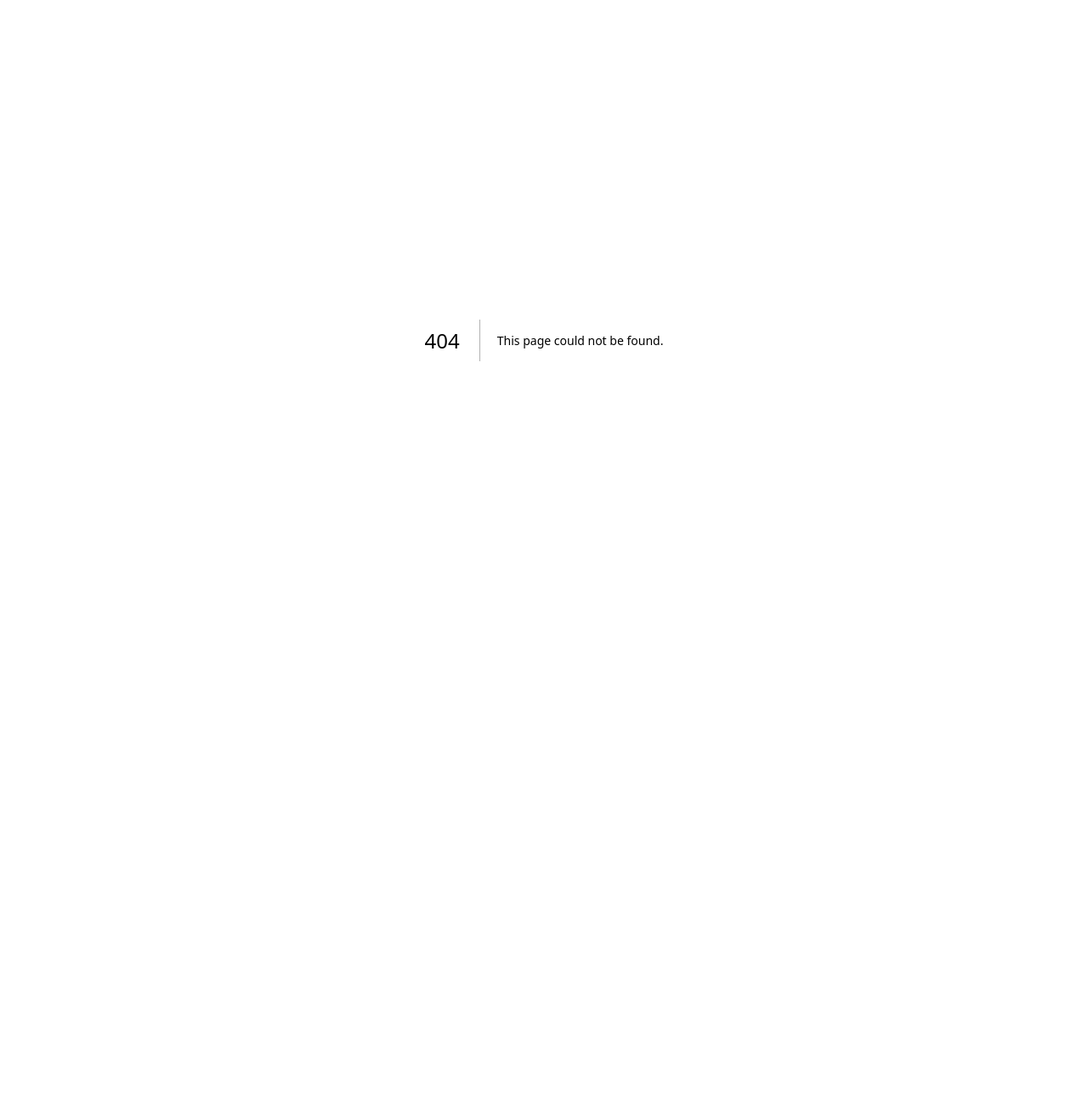
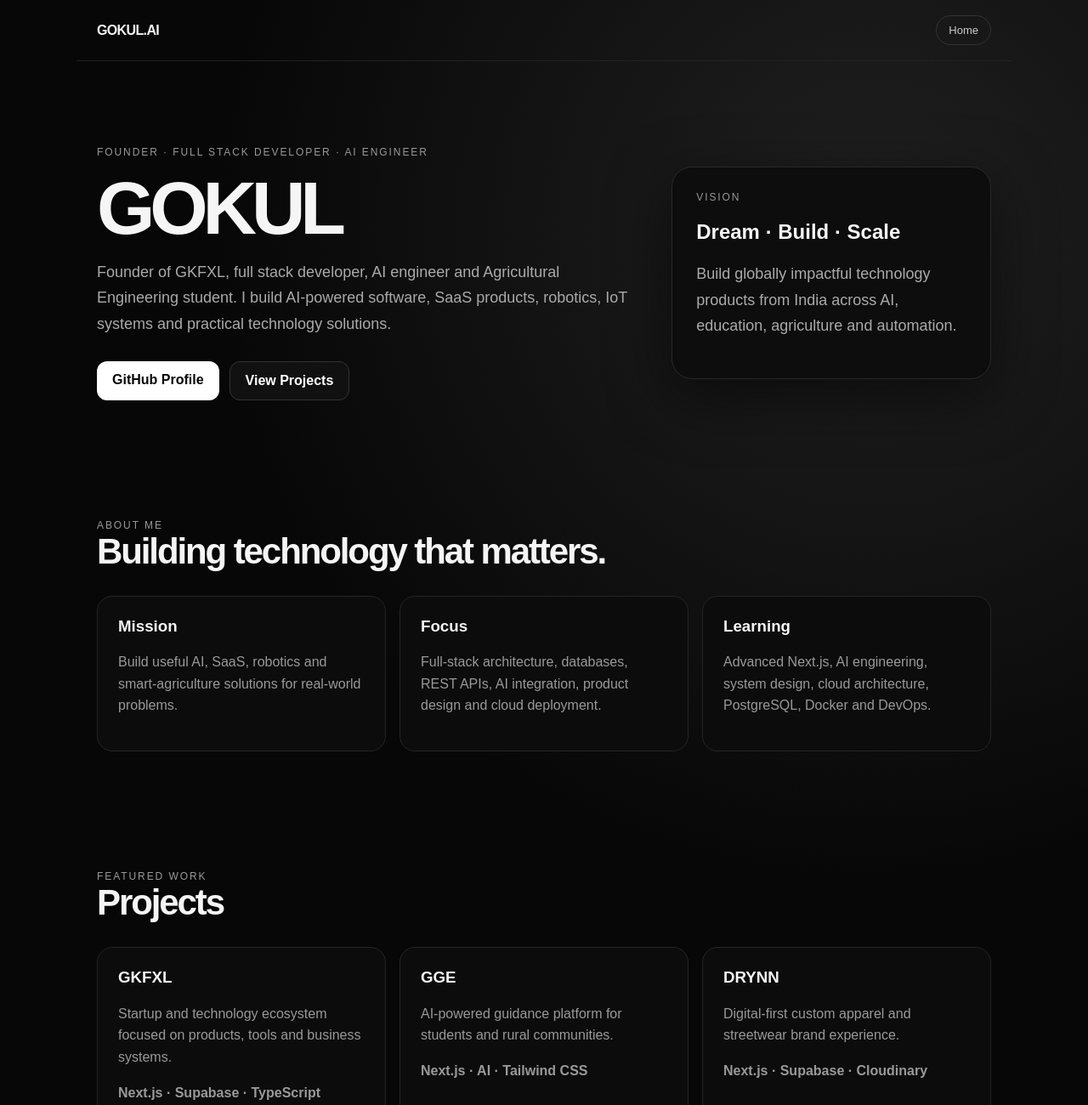
Before and after one commit to gokulmaniraj2008-collab/Gokul-aibot, a Next.js app: page /portfolio in a window 1280 px wide. Before the commit this address had no page. Shown: the top 1300 px of the page at 85% size. Before the commit the page ends 800 px from the top, so only its background shows below. Built offline with nearby package versions, Linux system fonts and the light colour scheme.

Commit message:
Add Gokul AI portfolio page

```diff
--- /dev/null
+++ b/app/portfolio/page.tsx
@@ -0,0 +1,93 @@
+export default function Portfolio() {
+  const projects = [
+    ["GKFXL", "Startup and technology ecosystem focused on products, tools and business systems.", "Next.js · Supabase · TypeScript"],
+    ["GGE", "AI-powered guidance platform for students and rural communities.", "Next.js · AI · Tailwind CSS"],
+    ["DRYNN", "Digital-first custom apparel and streetwear brand experience.", "Next.js · Supabase · Cloudinary"],
+    ["Santro", "Multi-vendor commerce platform connecting customers, shops and delivery.", "Next.js · Supabase · PostgreSQL"],
+    ["StackMonitor AI", "Concept for intelligent monitoring of cloud services, APIs and databases.", "AI · Monitoring · Cloud"],
+    ["Smart Agriculture", "Agriculture-focused robotics, IoT and automation work.", "Robotics · AI · IoT"],
+  ];
+
+  return (
+    <main className="page">
+      <nav className="nav">
+        <div className="logo">GOKUL.AI</div>
+        <a className="pill" href="/">Home</a>
+      </nav>
+
+      <section className="hero">
+        <div>
+          <div className="eyebrow">Founder · Full Stack Developer · AI Engineer</div>
+          <h1>GOKUL</h1>
+          <p>
+            Founder of GKFXL, full stack developer, AI engineer and Agricultural Engineering student.
+            I build AI-powered software, SaaS products, robotics, IoT systems and practical technology solutions.
+          </p>
+          <div className="actions">
+            <a className="button" href="https://github.com/gokulmaniraj2008-collab" target="_blank" rel="noreferrer">GitHub Profile</a>
+            <a className="button secondary" href="#projects">View Projects</a>
+          </div>
+        </div>
+        <div className="card">
+          <div className="eyebrow">Vision</div>
+          <h2>Dream · Build · Scale</h2>
+          <p style={{color:'#aaa',lineHeight:1.7}}>
+            Build globally impactful technology products from India across AI, education, agriculture and automation.
+          </p>
+        </div>
+      </section>
+
+      <section className="section">
+        <div className="eyebrow">About Me</div>
+        <h2>Building technology that matters.</h2>
+        <div className="grid">
+          <article className="item"><h3>Mission</h3><p>Build useful AI, SaaS, robotics and smart-agriculture solutions for real-world problems.</p></article>
+          <article className="item"><h3>Focus</h3><p>Full-stack architecture, databases, REST APIs, AI integration, product design and cloud deployment.</p></article>
+          <article className="item"><h3>Learning</h3><p>Advanced Next.js, AI engineering, system design, cloud architecture, PostgreSQL, Docker and DevOps.</p></article>
+        </div>
+      </section>
+
+      <section className="section" id="projects">
+        <div className="eyebrow">Featured Work</div>
+        <h2>Projects</h2>
+        <div className="grid">
+          {projects.map(([name, desc, stack]) => (
+            <article className="item" key={name}>
+              <h3>{name}</h3>
+              <p>{desc}</p>
+              <p><strong>{stack}</strong></p>
+            </article>
+          ))}
+        </div>
+      </section>
+
+      <section className="section">
+        <div className="eyebrow">Tech Stack</div>
+        <h2>Tools I build with.</h2>
+        <div className="grid">
+          {[
+            ["Frontend", "HTML · CSS · JavaScript · TypeScript · React · Next.js · Tailwind CSS"],
+            ["Backend", "Node.js · Next.js API Routes · REST APIs"],
+            ["Database", "PostgreSQL · Supabase · Firebase"],
+            ["AI", "OpenAI · Groq · LangChain · Hugging Face · RAG · Prompt Engineering"],
+            ["Cloud", "Vercel · Docker · Linux · Git · GitHub · Render · Railway"],
+            ["Languages", "JavaScript · TypeScript · Python · C++"],
+          ].map(([name, value]) => <article className="item" key={name}><h3>{name}</h3><p>{value}</p></article>)}
+        </div>
+      </section>
+
+      <section className="section">
+        <div className="card">
+          <div className="eyebrow">Goals</div>
+          <h2>What's next?</h2>
+          <p style={{color:'#aaa',lineHeight:1.8}}>
+            Build globally recognized software products, grow GKFXL, create impactful AI products,
+            modernize agriculture through technology, help students and startups, and contribute to open source.
+          </p>
+        </div>
+      </section>
+
+      <footer className="footer">© 2026 Gokul · GOKUL.AI</footer>
+    </main>
+  );
+}
```
